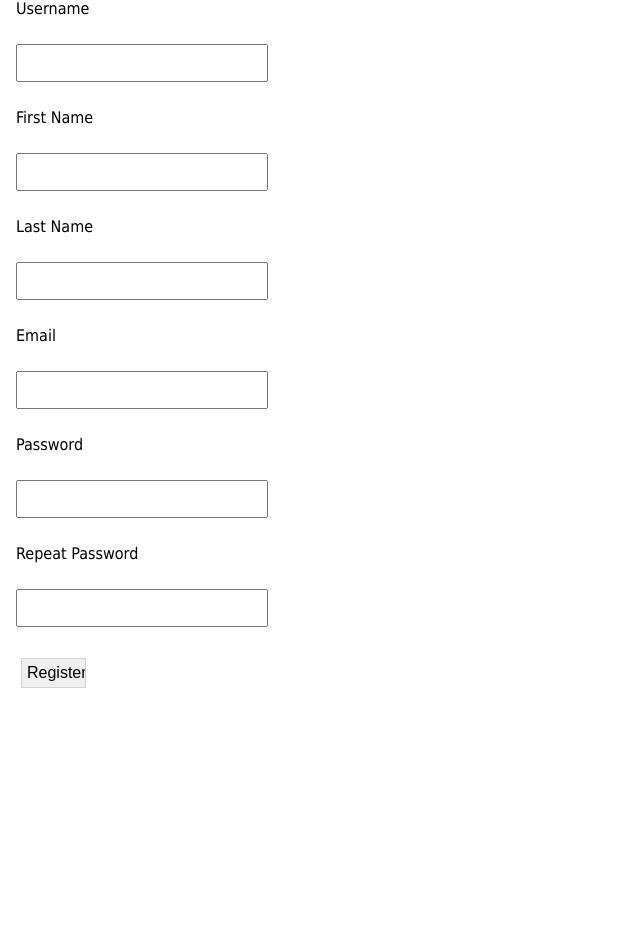
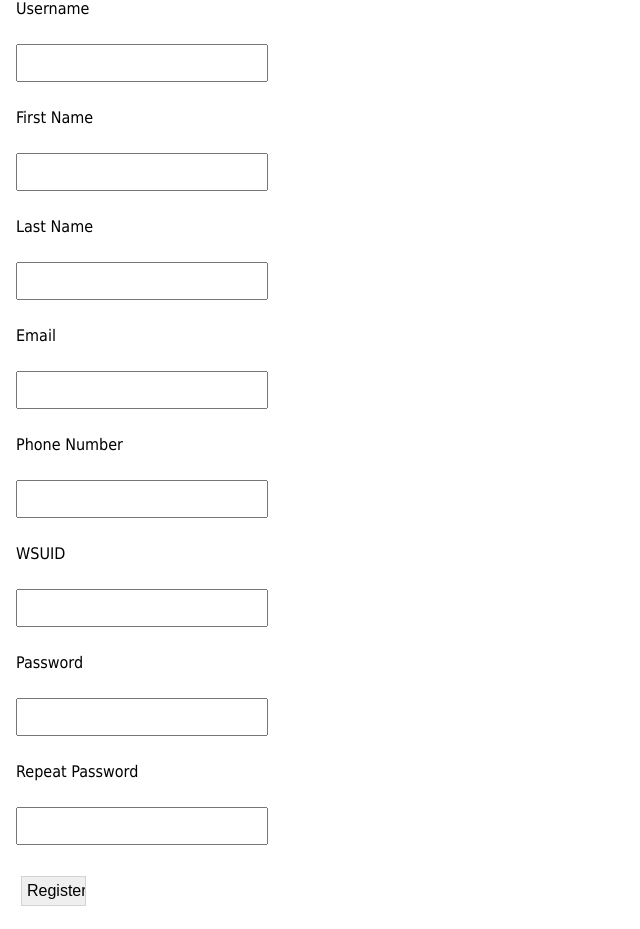
Before and after one commit to BenjaminMichaelis/WSU-EECS-UndergraduateResearch, a Flask app: page /register/ in a window 1280 px wide. Shown: the part 116-1045 px from the top of the page, without its empty margins (0-640 px from the left). Before the commit the page ends 804 px from the top, so only its background shows below. Run offline with Flask 2, Linux system fonts and the light colour scheme; data comes from the database, SQL or seed files in the repository; both versions use the stored data as it was before the commit; parts of the project's set-up code (start-up, migrations or seed data) failed here and were passed over; some libraries are stand-ins or nearby versions.

Commit message:
Updated Student Page for 1 a-c. More functionality could be done

```diff
--- a/app/Controller/auth_forms.py
+++ b/app/Controller/auth_forms.py
@@ -1,7 +1,9 @@
 from flask_wtf import FlaskForm
-from wtforms import StringField, SubmitField, BooleanField, PasswordField
-from wtforms.validators import  ValidationError, DataRequired, EqualTo, Length,Email
+from wtforms import StringField, SubmitField, BooleanField, PasswordField, IntegerField
+from wtforms.validators import  NumberRange, ValidationError, DataRequired, EqualTo, Length,Email
 from app.Model.models import User
+
+import math
 
 class LoginForm(FlaskForm):
     username = StringField('Username', validators=[DataRequired()])
@@ -14,9 +16,29 @@ class RegistrationForm(FlaskForm):
     firstname = StringField('First Name', validators=[DataRequired()])
     lastname = StringField('Last Name', validators=[DataRequired()])
     email = StringField('Email', validators=[DataRequired(), Email()])
+    phone = IntegerField('Phone Number')
+    wsuid = IntegerField('WSUID')
     password = PasswordField('Password', validators=[DataRequired(), EqualTo('password2', message='Passwords must match')])
     password2 = PasswordField('Repeat Password', validators=[DataRequired()])
     submit = SubmitField('Register')
+
+    def validate_phone(form, phone):
+        number = form.phone.data
+        count = 0
+        while (number > 0):
+            number = number//10
+            count = count + 1
+        if count < 10 or count > 11:
+            raise ValidationError('Not a valid phone number')
+
+    def validate_wsuid(form, wsuid):
+        id = form.wsuid.data
+        count = 0
+        while (id > 0):
+            id = id//10
+            count = count + 1
+        if count < 8 or count > 9:
+            raise ValidationError('Not a valid WSU ID')
 
     def validate_email(form, email):
         valid_domain = str('wsu.edu')
--- a/app/Controller/auth_routes.py
+++ b/app/Controller/auth_routes.py
@@ -20,7 +20,7 @@ def register():
     registrationform = RegistrationForm()
     if request.method == 'POST':
         if registrationform.validate_on_submit():
-            user = User(username = registrationform.username.data, firstname = registrationform.firstname.data, lastname = registrationform.lastname.data, email = registrationform.email.data)
+            user = User(username = registrationform.username.data, firstname = registrationform.firstname.data, lastname = registrationform.lastname.data, email = registrationform.email.data, phone = registrationform.phone.data, wsuid = registrationform.wsuid.data)
             user.set_password(registrationform.password.data)
             db.session.add(user)
             db.session.commit()
--- a/app/Model/models.py
+++ b/app/Model/models.py
@@ -42,9 +42,9 @@ class User(UserMixin, db.Model):
     firstname = db.Column(db.String(100))
     lastname = db.Column(db.String(100))
     wsuid = db.Column(db.Integer)
-    phone = db.Column(db.String(15))
+    phone = db.Column(db.Integer)
     major = db.Column(db.String(30))
-    gpa = db.Column(db.String(4))
+    gpa = db.Column(db.Float)
     graduationDate = db.Column(db.Date)
     email = db.Column(db.String(120), unique=True)
     password_hash = db.Column(db.String(128))
--- a/app/View/templates/base.html
+++ b/app/View/templates/base.html
@@ -21,6 +21,7 @@
                 {%if current_user.is_anonymous %}
                 <td><a href="{{ url_for('auth.login') }}" class = "button">Login</a></td>
                 {% else %}
+                <td><a href="{{ url_for('routes.display_profile') }}" class = "button">Profile</a></td>
                 <td><a href="{{ url_for('auth.logout') }}" class = "button">Logout</a></td>
                 <td> User: <span class="useritem">{{ current_user.username }} </span></td>
                 <td> <span class="pagetitle"> Welcome to the WSU VCEA Undergraduate Research Portal! </span></td>
--- a/app/View/templates/display_profile.html
+++ b/app/View/templates/display_profile.html
@@ -5,6 +5,11 @@
     <h2> Username: {{user.username}}</h2>
     <p> <b>Name:</b> {{user.firstname}} {{user.lastname}}</p>
     <p> <b>Email:</b> {{user.email}}</p>
+    <p> <b>WSU ID:</b> {{user.wsuid}}</p>
+    <p> <b>Phone:</b> {{user.phone}}</p>
+    <p> <b>Major:</b> {{user.major}}</p>
+    <p> <b>GPA:</b> {{user.gpa}}</p>
+    <p> <b>Graduation Date:</b> {{user.graduationDate}}</p>
 
     {% if user == current_user %}
     <p><a href="{{ url_for('routes.edit_profile')}}""> Edit your profile</a></p>
--- a/app/View/templates/register.html
+++ b/app/View/templates/register.html
@@ -35,6 +35,20 @@
                 <span style="color: red;">[{{ error }}]</span>
                 {% endfor %}
 
+                <p> {{ form.phone.label }}</p>
+                <p> {{ form.phone(class='forminput')}}</p>
+
+                {% for error in form.phone.errors %}
+                <span style="color: red;">[{{ error }}]</span>
+                {% endfor %}
+
+                <p> {{ form.wsuid.label }}</p>
+                <p> {{ form.wsuid(class='forminput')}}</p>
+
+                {% for error in form.wsuid.errors %}
+                <span style="color: red;">[{{ error }}]</span>
+                {% endfor %}
+
                 <p> {{ form.password.label }}</p>
                 <p> {{ form.password(class='forminput')}}</p>
 
```
Also changed, not shown: app/Controller/forms.py (+22 -10 lines), app/Controller/routes.py (+12 -0 lines), app/View/templates/edit_profile.html (+0 -13 lines), smile.db (deleted).
